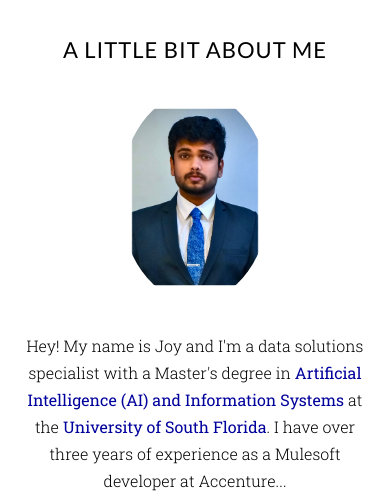
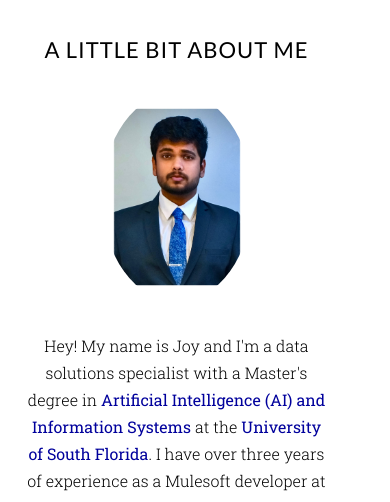
Before and after one commit to joystevenson/Joy_Portfolio, a plain HTML site: page index.html in a window 390 px wide. Shown: the part 772-1274 px from the top of the page. Drawn offline with nearby package versions, Linux system fonts and the light colour scheme.

Commit message:
Update styles.css

```diff
--- a/css/styles.css
+++ b/css/styles.css
@@ -1977,3 +1977,26 @@ img::-moz-selection {
 body {
     webkit-tap-highlight-color: #fed136;
 }
+/* General styles for responsive images and centering */
+.img-responsive {
+    width: 100%; /* Makes the image responsive */
+    height: auto; /* Maintain aspect ratio */
+    display: block; /* Removes extra space below the image */
+}
+
+/* Media query for devices with a max-width of 768px (Tablets and smaller devices) */
+@media (max-width: 768px) {
+    .col-md-8 {
+        float: none;
+        margin: 0 auto; /* Center the column */
+        width: 90%; /* Adjust the width as needed */
+    }
+
+    .col-md-offset-2 {
+        margin: 0; /* Remove offset on smaller devices */
+    }
+
+    /* Additional styling adjustments for smaller screens can be added here */
+}
+
+/* You might want to adjust icons and text sizes as well for smaller screens */
```
